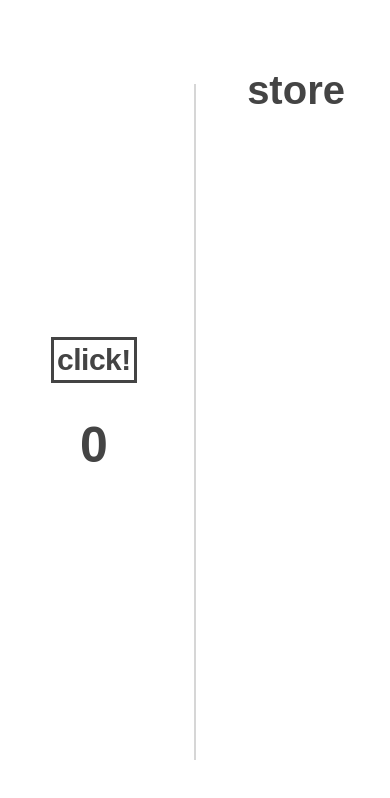
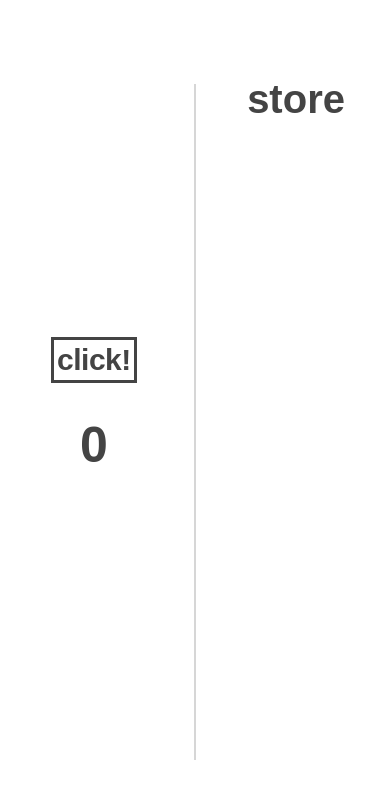
Before and after one commit to tommyktran/clicker-game, a plain HTML site: page index.html in a window 390 px wide. Drawn offline with Linux system fonts and the light colour scheme.

Commit message:
Adjusted line spacing for mobile

```diff
--- a/style.css
+++ b/style.css
@@ -52,6 +52,10 @@ body {
     text-align: center;
     font-size: 40px;
 }
+.col2 {
+    /*Extra spacing to look nicer on smaller screens*/
+    line-height: 1.6;
+}
 
 /* Features not yet unlocked are hidden in the store when the game begins.
 After they are unlocked, they get the .reveal class, which will allow them to fade in. */
```
